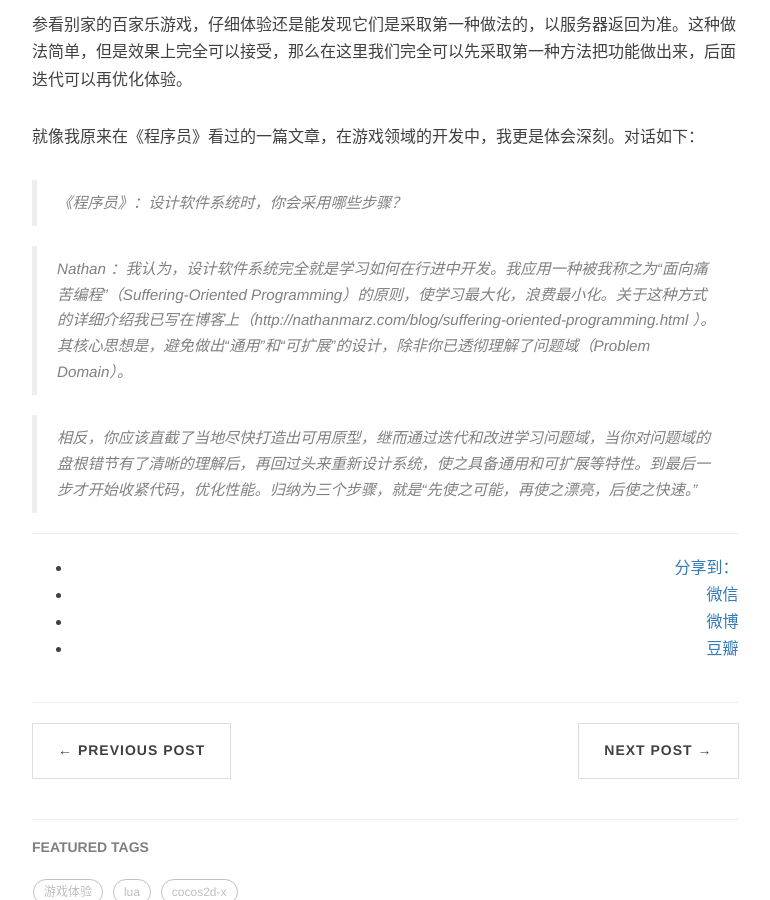
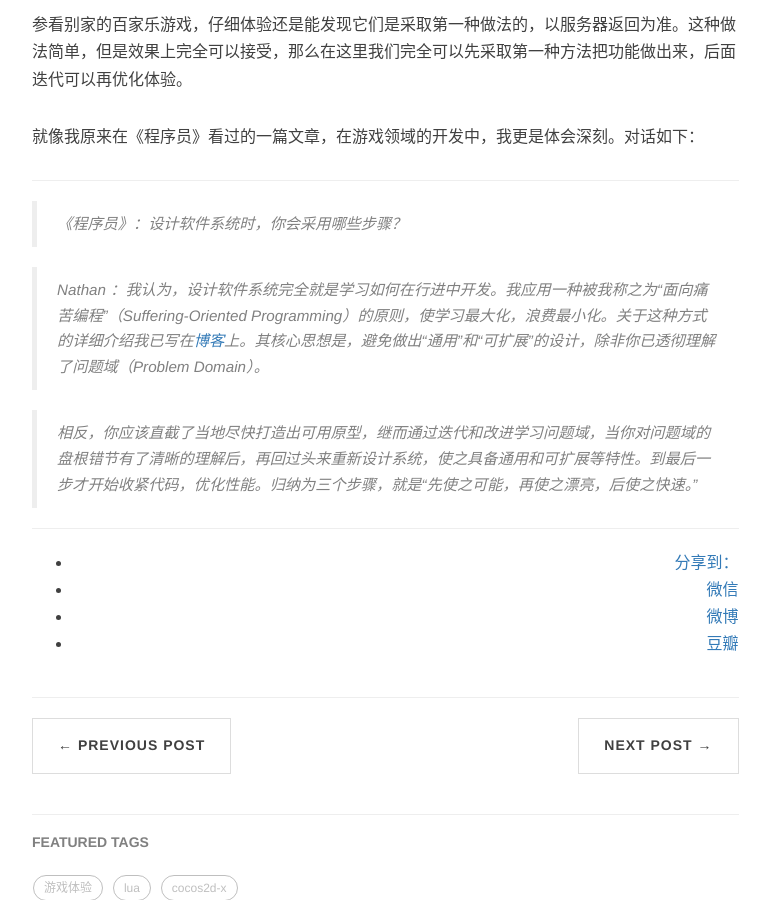
Before and after one commit to sgamerw/sgamerw.github.io, a Jekyll site: the page built from _posts/2015-11-18-suffering-oriented-programming.markdown, in a window 1280 px wide and 900 px high, scrolled down 876 px. Shown: the whole window, without its empty margins (233-1003 px from the left). Built offline with Jekyll 4.4.1, drawn with Linux system fonts in a browser that asks for light colours; nearby versions of some CDN libraries; Markdown is read by kramdown in place of the engine named in the settings; comment, search, counter and statistics services are not loaded.

Commit message:
update post

```diff
--- a/_posts/2015-11-18-suffering-oriented-programming.markdown
+++ b/_posts/2015-11-18-suffering-oriented-programming.markdown
@@ -17,8 +17,10 @@ tags:
 
 就像我原来在《程序员》看过的一篇文章，在游戏领域的开发中，我更是体会深刻。对话如下：
 
+----
+
 >《程序员》：设计软件系统时，你会采用哪些步骤？
 
->Nathan ：我认为，设计软件系统完全就是学习如何在行进中开发。我应用一种被我称之为“面向痛苦编程”（Suffering-Oriented Programming）的原则，使学习最大化，浪费最小化。关于这种方式的详细介绍我已写在博客上（http://nathanmarz.com/blog/suffering-oriented-programming.html ）。其核心思想是，避免做出“通用”和“可扩展”的设计，除非你已透彻理解了问题域（Problem Domain）。
+>Nathan ：我认为，设计软件系统完全就是学习如何在行进中开发。我应用一种被我称之为“面向痛苦编程”（Suffering-Oriented Programming）的原则，使学习最大化，浪费最小化。关于这种方式的详细介绍我已写在[博客](http://nathanmarz.com/blog/suffering-oriented-programming.html)上。其核心思想是，避免做出“通用”和“可扩展”的设计，除非你已透彻理解了问题域（Problem Domain）。
 
 >相反，你应该直截了当地尽快打造出可用原型，继而通过迭代和改进学习问题域，当你对问题域的盘根错节有了清晰的理解后，再回过头来重新设计系统，使之具备通用和可扩展等特性。到最后一步才开始收紧代码，优化性能。归纳为三个步骤，就是“先使之可能，再使之漂亮，后使之快速。”
```
